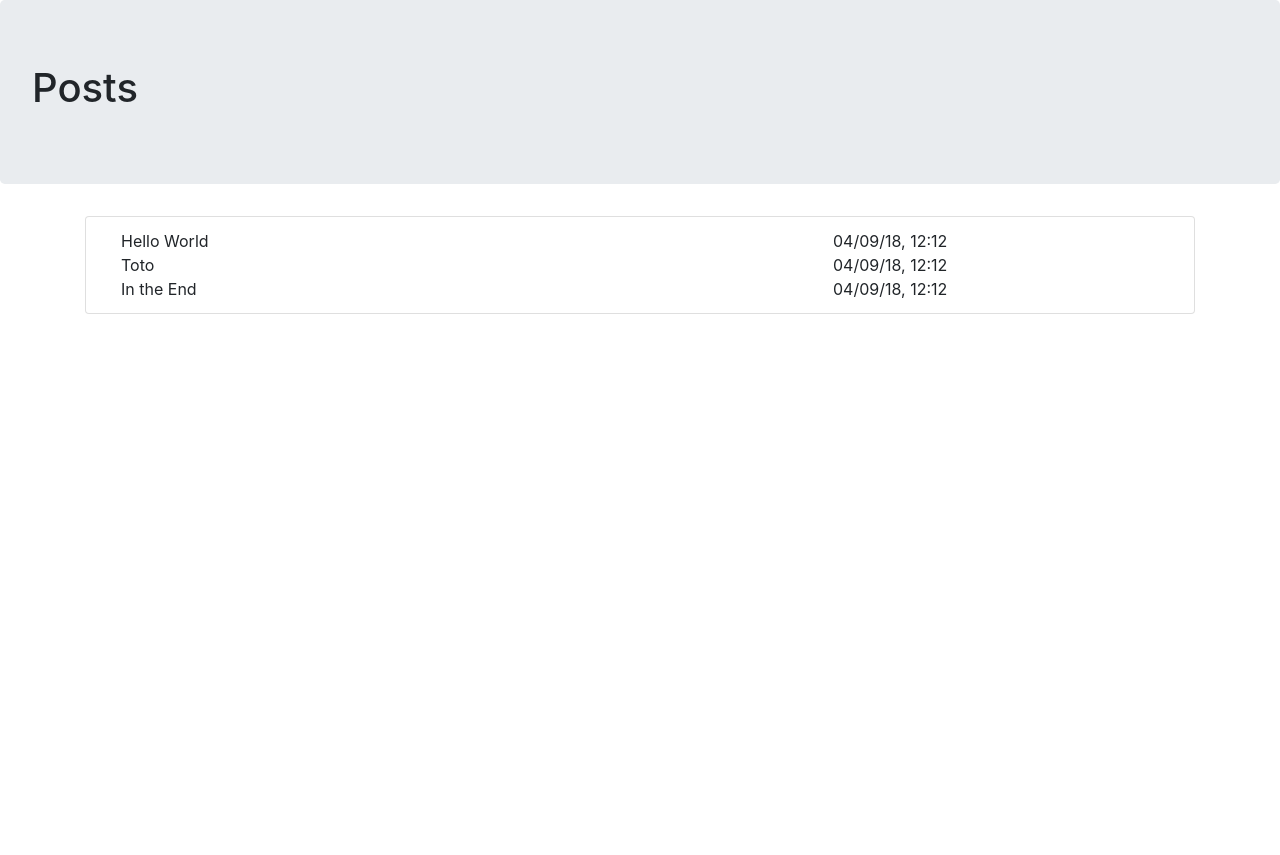
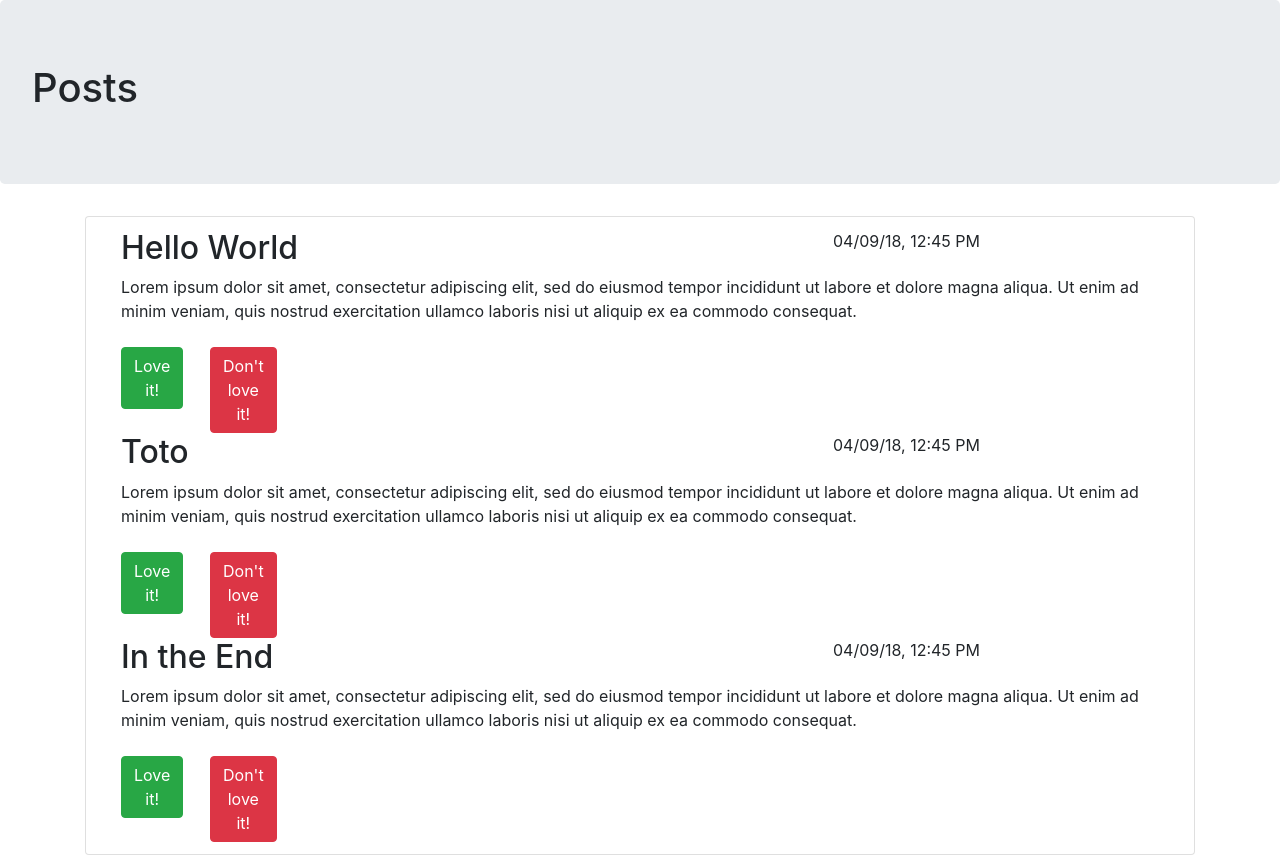
Before and after one commit to matbgn/angular-blog-coursera, an Angular app: page / in a window 1280 px wide. Before the commit the page ends 800 px from the top, so only its background shows below. Built offline with nearby package versions, Linux system fonts and the light colour scheme.

Commit message:
Finalized the basic structure without databinding

```diff
--- a/src/app/app.component.ts
+++ b/src/app/app.component.ts
@@ -8,7 +8,10 @@ import { Component } from '@angular/core';
 export class AppComponent {
   posts = [
     {
-      title: 'Mon premier post'
+      title: 'Mon premier post',
+      content: 'Lorem ipsum dolor sit amet, consectetur adipiscing elit, sed do eiusmod tempor incididunt ut labore et dolore magna aliqua. Ut enim ad minim veniam, quis nostrud exercitation ullamco laboris nisi ut aliquip ex ea commodo consequat.',
+      loveIts: 0,
+      created_at: 22/12/2018
     },
     {
       title: 'Mon deuxième post'
--- a/src/app/post-list-component/post-list-component.component.html
+++ b/src/app/post-list-component/post-list-component.component.html
@@ -1,5 +1,5 @@
 <li class="list-group-item">
-  <app-post-list-item-component [postTitle]="postTitleOne"></app-post-list-item-component>
-  <app-post-list-item-component [postTitle]="postTitleTwo"></app-post-list-item-component>
-  <app-post-list-item-component [postTitle]="postTitleThree"></app-post-list-item-component>
+  <app-post-list-item-component [postTitle]="postTitleOne" [postText]="postText"></app-post-list-item-component>
+  <app-post-list-item-component [postTitle]="postTitleTwo" [postText]="postText"></app-post-list-item-component>
+  <app-post-list-item-component [postTitle]="postTitleThree" [postText]="postText"></app-post-list-item-component>
 </li>
--- a/src/app/post-list-component/post-list-component.component.ts
+++ b/src/app/post-list-component/post-list-component.component.ts
@@ -11,6 +11,8 @@ export class PostListComponentComponent implements OnInit {
   postTitleTwo = "Toto";
   postTitleThree = "In the End";
 
+  postText = "Lorem ipsum dolor sit amet, consectetur adipiscing elit, sed do eiusmod tempor incididunt ut labore et dolore magna aliqua. Ut enim ad minim veniam, quis nostrud exercitation ullamco laboris nisi ut aliquip ex ea commodo consequat.";
+
   constructor() { }
 
   ngOnInit() {
--- a/src/app/post-list-item-component/post-list-item-component.component.html
+++ b/src/app/post-list-item-component/post-list-item-component.component.html
@@ -1,10 +1,26 @@
 <div class="container">
   <div class="row">
     <div class="col-sm-8">
-      {{postTitle}}
+      <h2>
+        {{postTitle}}
+      </h2>
     </div>
     <div class="col-sm-4">
-      {{ lastUpdate | date: 'dd/MM/yy, hh:hh' }}
+      {{ lastUpdate | date: 'dd/MM/yy, hh:mm a' }}
     </div>
   </div>
+  <div class="row">
+    <div class="col-sm-12">
+      {{postText}}<br /><br />
+    </div>
+  </div>
+  <div class="row">
+    <div class="col-sm-1">
+      <button class="btn btn-success">Love it!</button>
+    </div>
+    <div class="col-sm-1">
+      <button class="btn btn-danger">Don't love it!</button>
+    </div>
+    <br /><br /><br />
+  </div>
 </div>
--- a/src/app/post-list-item-component/post-list-item-component.component.ts
+++ b/src/app/post-list-item-component/post-list-item-component.component.ts
@@ -11,6 +11,8 @@ export class PostListItemComponentComponent implements OnInit {
 
   lastUpdate = new Date();
 
+  @Input() postText: string;
+
   constructor() {}
 
   ngOnInit() {
```
